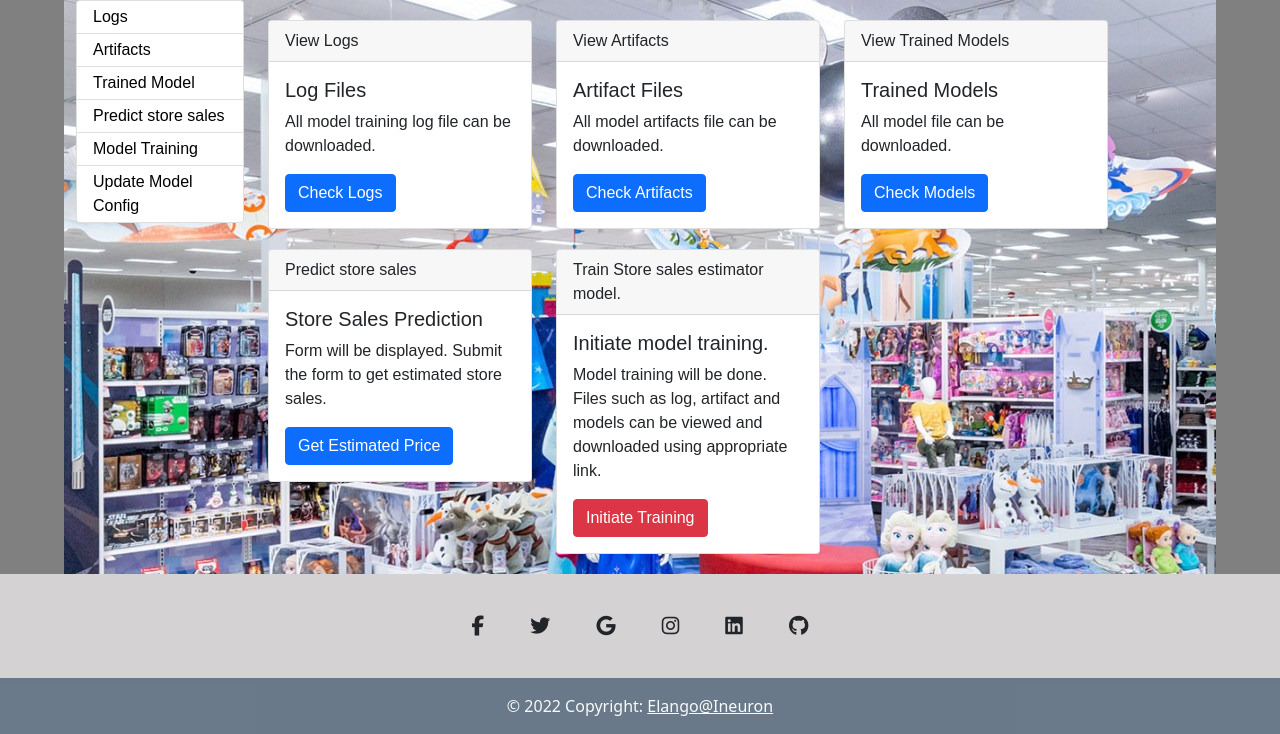
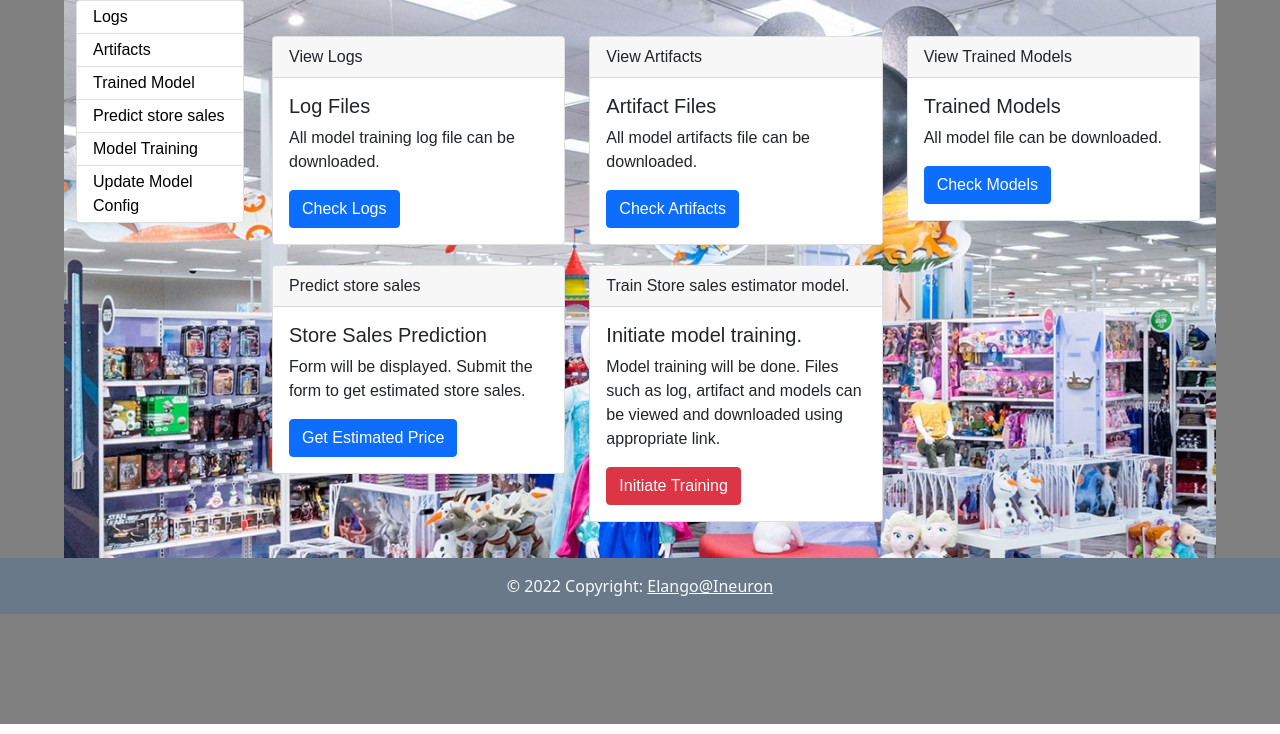
Before and after one commit to codeofelango/ineuron_storesales, a Flask app: page / in a window 1280 px wide. Shown: the part 76-810 px from the top of the page. Run offline with Flask 2, Linux system fonts and the light colour scheme; some libraries are stand-ins or nearby versions.

Commit message:
File added

```diff
--- a/app.py
+++ b/app.py
@@ -167,10 +167,9 @@ def predict():
                 PREDICTOR_DATA_KEY : prediction_data.get_housing_data_as_dict(),
                 ITEM_OUTLET_SALES: Item_Outlet_Sales,
             }
-            logging.info(f"context: {context}")
         except Exception as e:
             raise HousingException(e, sys) from e
-        return render_template('predict.html', context=context)
+        return render_template('result.html', context=context, value = Item_Outlet_Sales)
     return render_template("predict.html", context=context)
 
 
--- a/mlstoresales/entity/predictor.py
+++ b/mlstoresales/entity/predictor.py
@@ -88,11 +88,14 @@ class App_predictor:
             raise HousingException(e, sys) from e
 
     def predict(self, X):
+        print('enter predict')
         try:
             model_path = os.path.join(self.model_dir , "model.pkl")
             model = load_object(file_path=model_path)
+            print(model)
             logging.info(f"Best model: {model}")
             median_house_value = model.predict(X)
+            print(median_house_value)
             return median_house_value
         except Exception as e:
             raise HousingException(e, sys) from e
--- a/templates/header.html
+++ b/templates/header.html
@@ -117,7 +117,7 @@ table-layout: fixed;
 
         </div>
 
-        <div class="col-md-8 col-sm-12 col-lg-9" style="margin-top:20px;">
+        <div class="col-md-8 col-sm-12 col-lg-9 card-body" style="margin-top:20px;" >
             {% block content %}
 
 
@@ -133,36 +133,7 @@ table-layout: fixed;
 
 
     <footer class="text-center text-white " style="background-color: #d4d2d2;">
-        <!-- Grid container -->
-        <div class="container pt-4">
-            <!-- Section: Social media -->
-            <section class="mb-4">
-                <!-- Facebook -->
-                <a class="btn btn-link btn-floating btn-lg text-dark m-1" href="#!" role="button"
-                    data-mdb-ripple-color="dark"><i class="fab fa-facebook-f"></i></a>
 
-                <!-- Twitter -->
-                <a class="btn btn-link btn-floating btn-lg text-dark m-1" href="#!" role="button"
-                    data-mdb-ripple-color="dark"><i class="fab fa-twitter"></i></a>
-
-                <!-- Google -->
-                <a class="btn btn-link btn-floating btn-lg text-dark m-1" href="#!" role="button"
-                    data-mdb-ripple-color="dark"><i class="fab fa-google"></i></a>
-
-                <!-- Instagram -->
-                <a class="btn btn-link btn-floating btn-lg text-dark m-1" href="#!" role="button"
-                    data-mdb-ripple-color="dark"><i class="fab fa-instagram"></i></a>
-
-                <!-- Linkedin -->
-                <a class="btn btn-link btn-floating btn-lg text-dark m-1" href="https://www.linkedin.com/in/elango-shunmugaraj-11113a76/" role="button"
-                    data-mdb-ripple-color="dark"><i class="fab fa-linkedin"></i></a>
-                <!-- Github -->
-                <a class="btn btn-link btn-floating btn-lg text-dark m-1" href="#!" role="button"
-                    data-mdb-ripple-color="dark"><i class="fab fa-github"></i></a>
-            </section>
-            <!-- Section: Social media -->
-        </div>
-        <!-- Grid container -->
 
         <!-- Copyright -->
         <div class="text-center text-light p-3" style="background-color: rgba(3, 36, 67, 0.504);">
```
Also changed, not shown: templates/result.html (+27 -8 lines), 1 other file.
